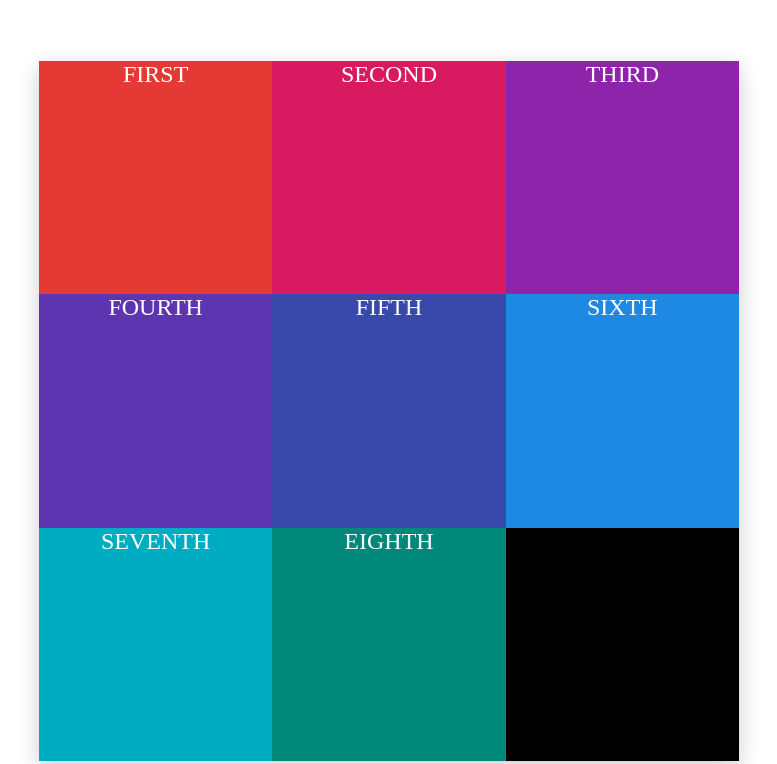
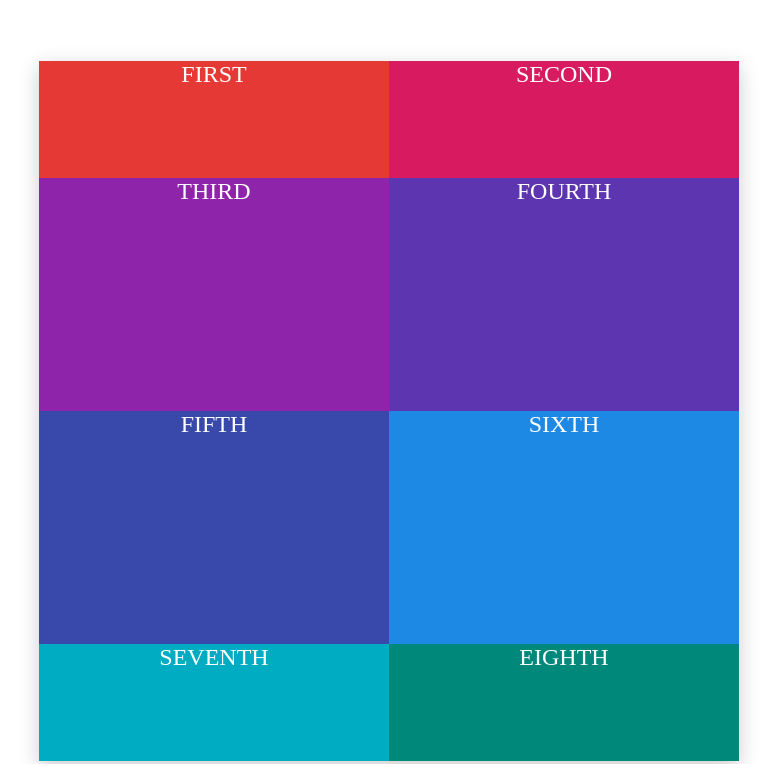
Before and after one commit to dollarp-code/Scratch, a plain HTML site: page Section25/index.html in a window 1280 px wide. Shown: the part 139-903 px from the top of the page, without its empty margins (251-1028 px from the left). Drawn offline with Linux system fonts and the light colour scheme.

Commit message:
working with grid columns and rows

```diff
--- a/Section25/style.css
+++ b/Section25/style.css
@@ -5,7 +5,10 @@
     background-color: black;
     box-shadow: 0 6px 20px rgb(0 0 0 / 0.2);
     display: grid;
-    grid-template-columns: 1fr 1fr 1fr;
+    /* working with grid-template-columns */
+    grid-template-columns: 1fr 1fr;
+    /* working with grid-template-rows */
+    grid-template-rows: 1fr 2fr 2fr 1fr;
 }
 
 .box {
```
